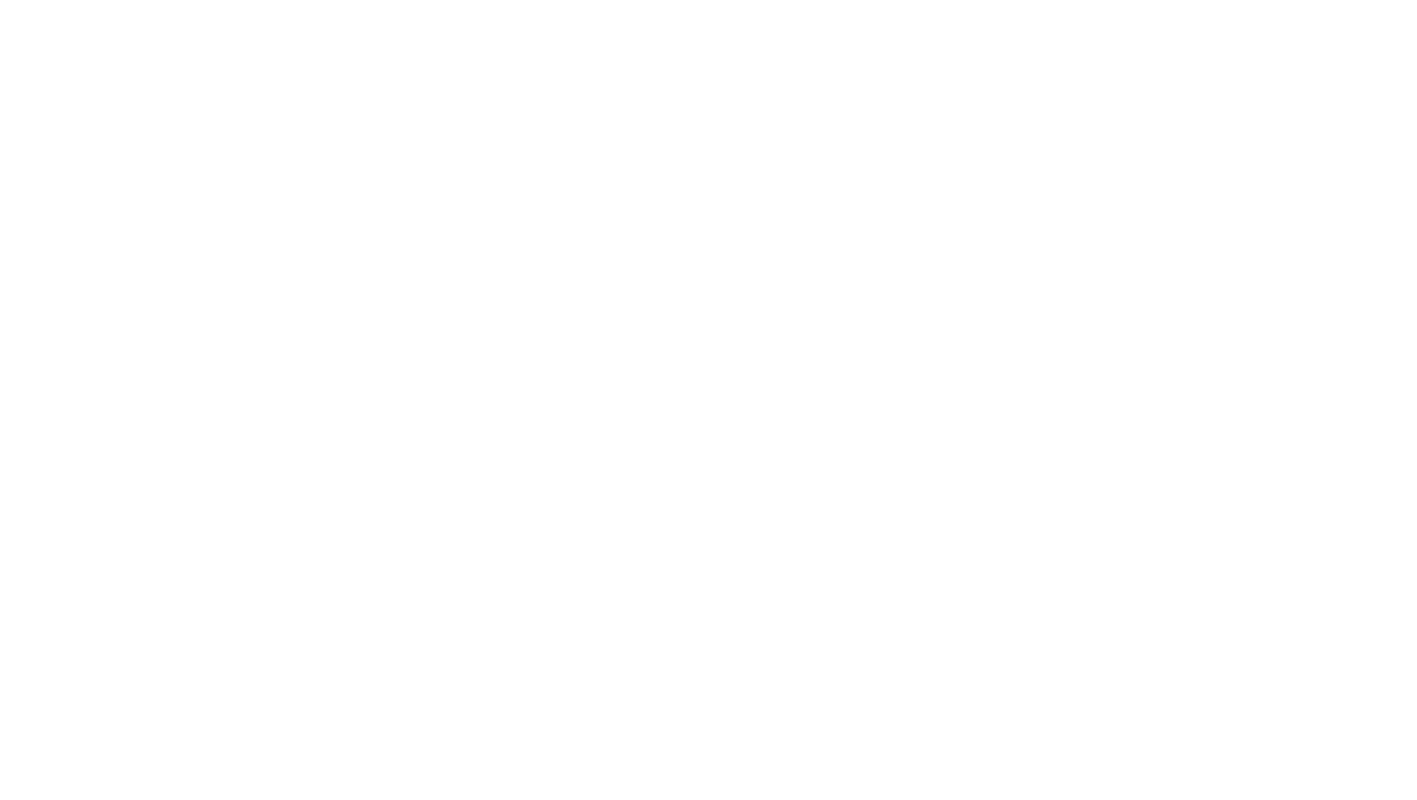
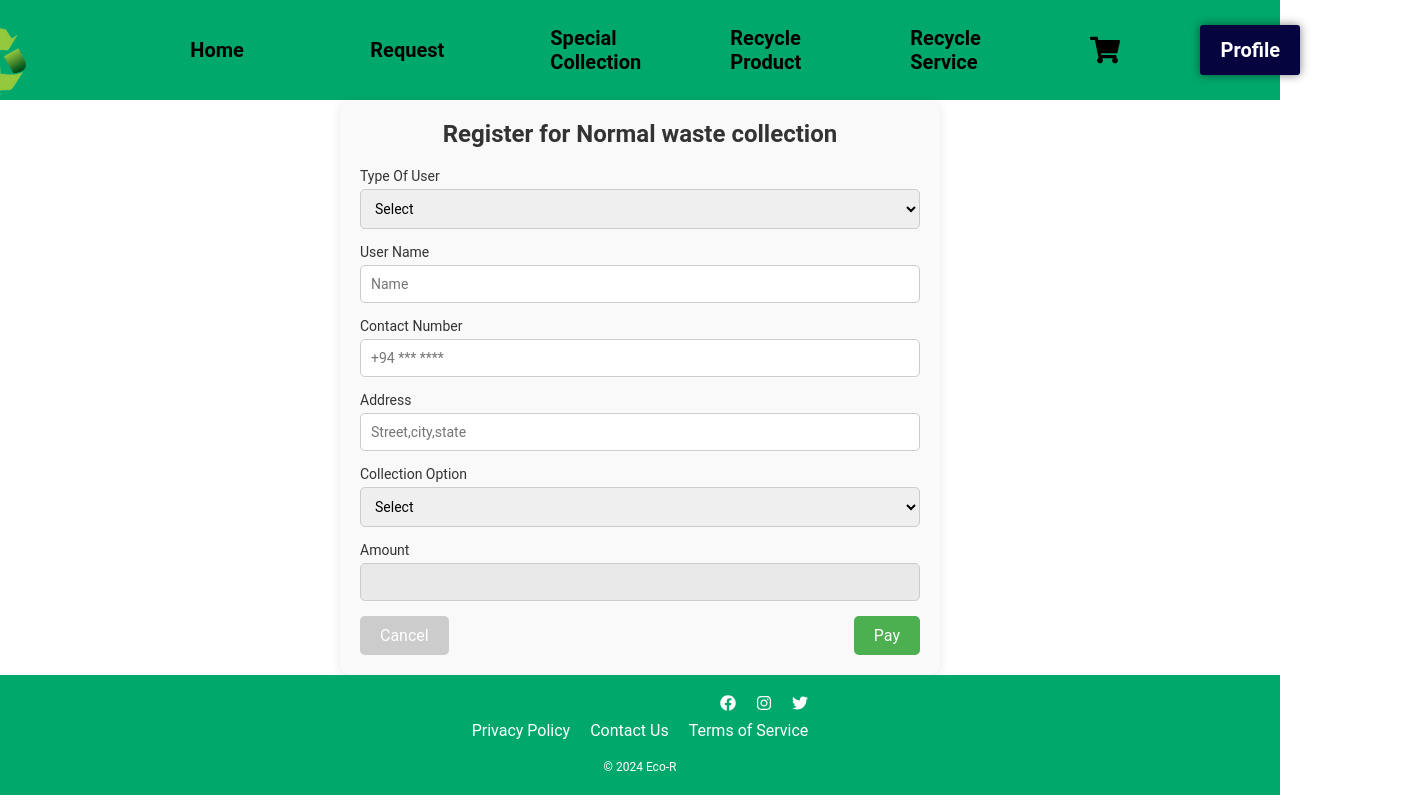
Before and after one commit to it22242204/CSSE_V2, a React (Create React App) app in the folder frontend/: page /request in a window 1280 px wide. Before the commit this address had no page. Shown: the whole page, 1417 px wide, since content can reach past the window. Built offline with nearby package versions, Linux system fonts and the light colour scheme; a web font is replaced by a local one.

Commit message:
regularcollection commit

```diff
--- a/frontend/src/App.js
+++ b/frontend/src/App.js
@@ -71,6 +71,7 @@ import BeforHome from "./Components/User/Home/BeforHome";
 import Accept from "./Components/Admin/DiliveryManagement/Dlivery/Accept/Accept";
 import AdminLogin from "./Components/Admin/AdminLogin/AdminLogin";
 import InformSupply from "./Components/Admin/InventroyManegment/InformSupply/InformSupply";
+import RegularCollection from "./Components/User/RegularCollectionManagement/RegularCollection";
 
 function App() {
   return (
@@ -94,6 +95,8 @@ function App() {
           <Route path="/login" element={<UserLogin />} />
           <Route path="/userprofile" element={<UserProfiel />} />
           <Route path="/updateaccount/:id" element={<UserUpdateAccount />} />
+          {/* Regular Collection  */}
+          <Route path="/request" element={<RegularCollection/>}/>
 
           {/* --------------- ADMIN Side ---------------*/}
           {/*Admin Home*/}
--- a/frontend/src/Components/User/Home/NavBar/AfterNav.js
+++ b/frontend/src/Components/User/Home/NavBar/AfterNav.js
@@ -19,7 +19,7 @@ function AfterNav() {
             </h3>
             <h3
               className="navitem"
-              onClick={() => (window.location.href = "/viewall")}
+              onClick={() => (window.location.href = "/request")}
             >
               Request
             </h3>
--- /dev/null
+++ b/frontend/src/Components/User/RegularCollectionManagement/RegularCollection.css
@@ -0,0 +1,68 @@
+.request-form-container {
+    max-width: 600px;
+    margin: 0 auto;
+    padding: 20px;
+    background-color: #f9f9f9;
+    border-radius: 10px;
+    box-shadow: 0 2px 10px rgba(0, 0, 0, 0.1);
+  }
+
+  h2 {
+    text-align: center;
+    margin-bottom: 20px;
+    color: #333;
+  }
+
+  .request-form {
+    display: flex;
+    flex-direction: column;
+  }
+
+  .request-form label {
+    margin-bottom: 5px;
+    font-size: 14px;
+    color: #333;
+  }
+
+  .request-form input,
+  .request-form select {
+    margin-bottom: 15px;
+    padding: 10px;
+    font-size: 14px;
+    border-radius: 5px;
+    border: 1px solid #ccc;
+    width: 100%;
+  }
+
+  .request-form input:read-only {
+    background-color: #e9e9e9;
+  }
+
+  .form-buttons {
+    display: flex;
+    justify-content: space-between;
+  }
+
+  .cancel-button,
+  .pay-button {
+    padding: 10px 20px;
+    font-size: 16px;
+    border-radius: 5px;
+    border: none;
+    cursor: pointer;
+  }
+
+  .cancel-button {
+    background-color: #ccc;
+    color: white;
+  }
+
+  .pay-button {
+    background-color: #4caf50;
+    color: white;
+  }
+
+  .cancel-button:hover,
+  .pay-button:hover {
+    opacity: 0.9;
+  }
--- /dev/null
+++ b/frontend/src/Components/User/RegularCollectionManagement/RegularCollection.js
@@ -0,0 +1,132 @@
+import React, { useState } from 'react';
+import axios from 'axios';
+import './RegularCollection.css';
+import AfterNav from '../Home/NavBar/AfterNav';
+import Footer from '../../Footer/Footer';
+
+const RegularCollection = () => {
+  const [formData, setFormData] = useState({
+    TypeofUser: '',
+    Name: '',
+    PhoneNumber: '',
+    Address: '',
+    ColletionOption: '',
+    Amount: ''
+  });
+
+  const handleInputChange = (e) => {
+    const { name, value } = e.target;
+    setFormData({ ...formData, [name]: value });
+  };
+
+  const handleCollectionOptionChange = (e) => {
+    const collectionOption = e.target.value;
+    let amount = '';
+
+    switch (collectionOption) {
+      case 'Daily':
+        amount = 20000;
+        break;
+      case 'Weekly Once':
+        amount = 15000;
+        break;
+      case 'Two Week Once':
+        amount = 10000;
+        break;
+      case 'Monthly':
+        amount = 5000;
+        break;
+      default:
+        amount = '';
+    }
+
+    setFormData({
+      ...formData,
+      ColletionOption: collectionOption,
+      Amount: amount
+    });
+  };
+
+  const handleSubmit = async (e) => {
+    e.preventDefault();
+    try {
+      const response = await axios.post('http://localhost:8080/regularcollection', formData);
+      alert('Regular Collection Registered Successfully!');
+      console.log(response.data);
+    } catch (error) {
+      console.error('Error registering the collection:', error);
+    }
+  };
+
+  return (
+    <div >
+        <AfterNav />
+        <div className="request-form-container">
+      <h2>Register for Normal waste collection</h2>
+      <form onSubmit={handleSubmit} className="request-form">
+        <label>Type Of User</label>
+        <select name="TypeofUser" value={formData.TypeofUser} onChange={handleInputChange} required>
+          <option value="">Select</option>
+          <option value="HouseHoldUser">HouseHoldUser</option>
+          <option value="BusinessUser">BusinessUser</option>
+        </select>
+
+        <label>User Name</label>
+        <input
+          type="text"
+          name="Name"
+          value={formData.Name}
+          onChange={handleInputChange}
+          placeholder="Name"
+          required
+        />
+
+        <label>Contact Number</label>
+        <input
+          type="text"
+          name="PhoneNumber"
+          value={formData.PhoneNumber}
+          onChange={handleInputChange}
+          placeholder="+94 *** ****"
+          required
+        />
+
+        <label>Address</label>
+        <input
+          type="text"
+          name="Address"
+          value={formData.Address}
+          onChange={handleInputChange}
+          placeholder="Street,city,state"
+          required
+        />
+
+        <label>Collection Option</label>
+        <select name="ColletionOption" value={formData.ColletionOption} onChange={handleCollectionOptionChange} required>
+          <option value="">Select</option>
+          <option value="Daily">Daily</option>
+          <option value="Weekly Once">Weekly Once</option>
+          <option value="Two Week Once">Two Week Once</option>
+          <option value="Monthly">Monthly</option>
+        </select>
+
+        <label>Amount</label>
+        <input
+          type="text"
+          name="Amount"
+          value={formData.Amount}
+          readOnly
+        />
+
+        <div className="form-buttons">
+          <button type="button" className="cancel-button">Cancel</button>
+          <button type="submit" className="pay-button">Pay</button>
+        </div>
+      </form>
+      </div>
+      <Footer/>
+    </div>
+  );
+};
+
+export default RegularCollection;
```
Also changed, not shown: 1 other file (tests, documents, lock files or other folders).
